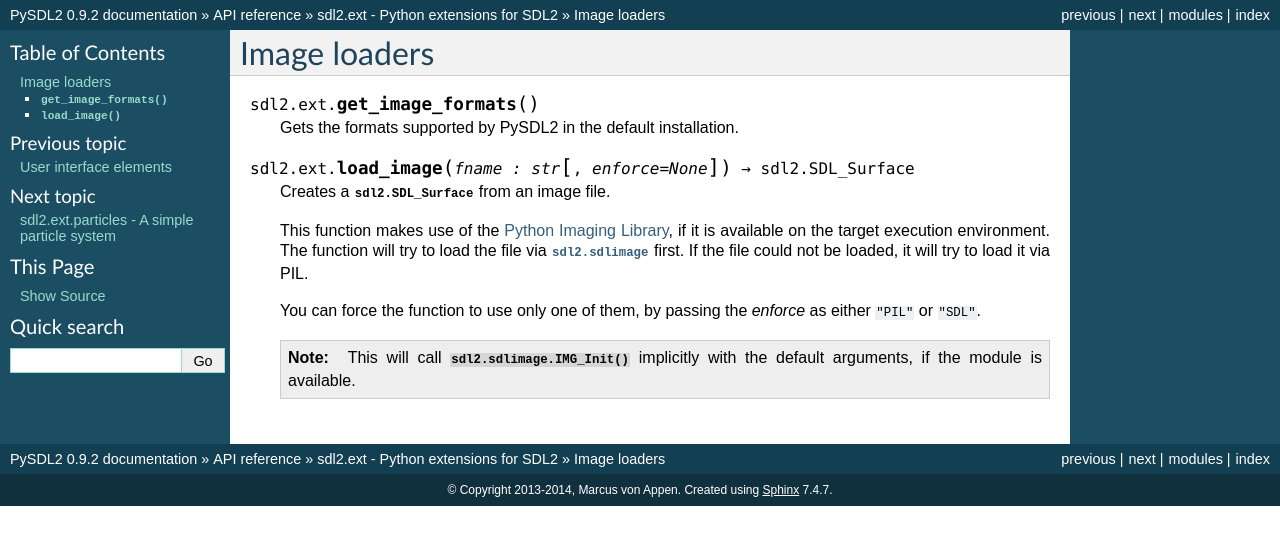
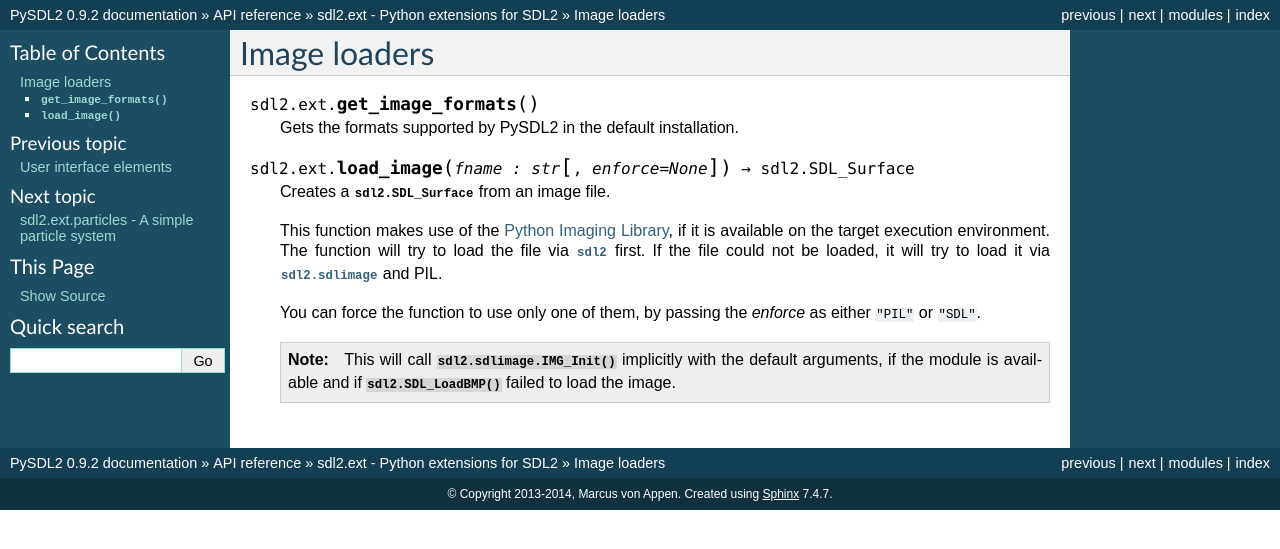
Before and after one commit to py-sdl/py-sdl2, a Sphinx documentation site: the page built from doc/modules/sdl2ext_image.rst, in a window 1280 px wide. Shown: the top 549 px of the page. Built offline with Sphinx 7.4.7, drawn with Linux system fonts in a browser that asks for light colours.

Commit message:
- be more clear about the sdl2.ext.load_image() behaviour

```diff
--- a/doc/modules/sdl2ext_image.rst
+++ b/doc/modules/sdl2ext_image.rst
@@ -12,10 +12,10 @@ Image loaders
    Creates a :class:`sdl2.SDL_Surface` from an image file.
 
    This function makes use of the `Python Imaging Library
-   <http://www.pythonware.com/products/pil/>`_, if it is available on
-   the target execution environment. The function will try to load the
-   file via :mod:`sdl2.sdlimage` first. If the file could not be
-   loaded, it will try to load it via PIL.
+   <http://www.pythonware.com/products/pil/>`_, if it is available on the
+   target execution environment. The function will try to load the file via
+   :mod:`sdl2` first. If the file could not be loaded, it will try to load it
+   via :mod:`sdl2.sdlimage` and PIL.
 
    You can force the function to use only one of them, by passing the
    *enforce* as either ``"PIL"`` or ``"SDL"``.
@@ -23,4 +23,5 @@ Image loaders
    .. note::
 
       This will call :func:`sdl2.sdlimage.IMG_Init()` implicitly with the
-      default arguments, if the module is available.
+      default arguments, if the module is available and if
+      :func:`sdl2.SDL_LoadBMP()` failed to load the image.
```
